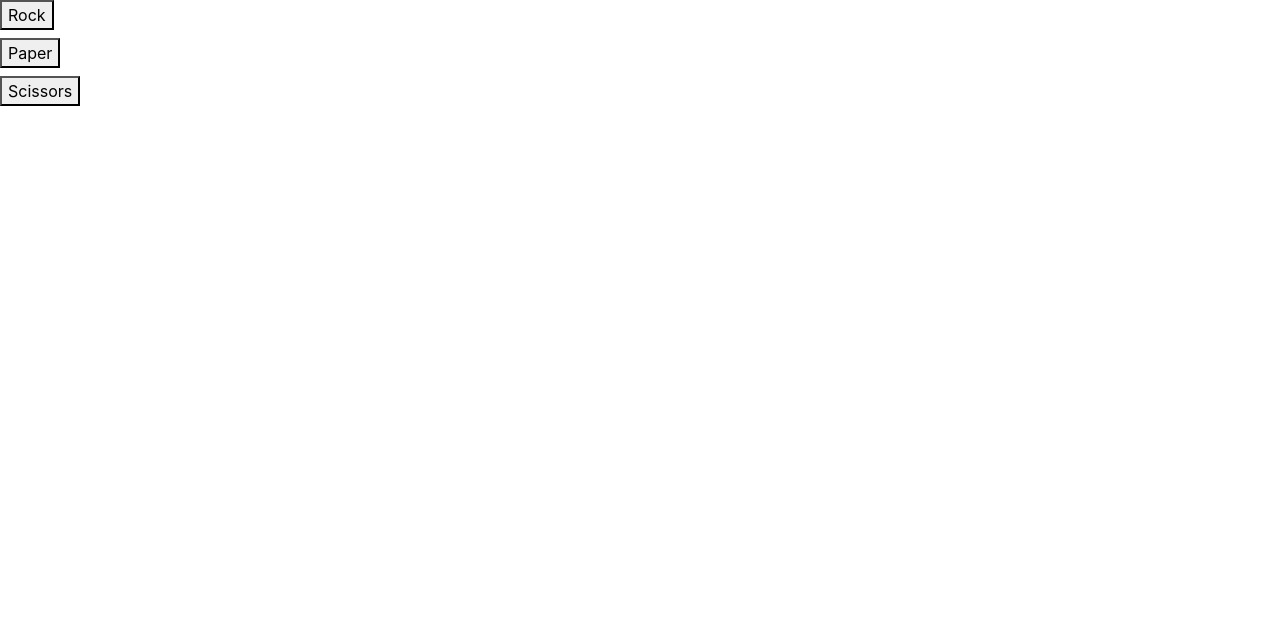
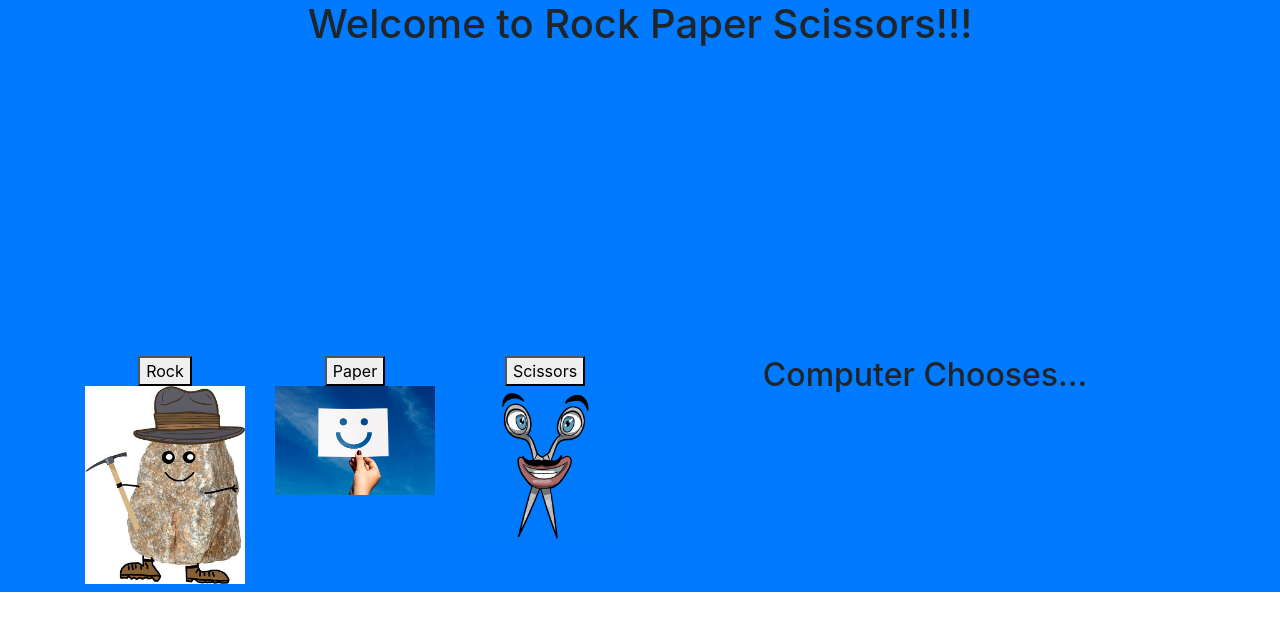
Before and after one commit to LukeTodd/Rock-Paper-Scissors, a plain HTML site: page index.html in a window 1280 px wide. Drawn offline with nearby package versions, Linux system fonts and the light colour scheme.

Commit message:
added css

```diff
--- a/apps/apps.js
+++ b/apps/apps.js
@@ -1,3 +1,16 @@
+let things = {
+  rock: {
+    img: '/assets/photos/rock-dude.jpg'
+  },
+  paper: {
+    img: '/assets/photos/paper-smiley.jpg'
+  },
+  scissors: {
+    img: '/assets/photos/scissors-happy.png'
+  }
+}
+
+
 
 let options = {
   choice1: 'Rock',
@@ -13,6 +26,13 @@ function random() {
   return options[choice];
 }
 
+// function displayCompImg() {
+//   let result = src=""
+//   let compChoice = random()
+//   if (compChoice == options.choice1) { result = things.rock.img }
+//   else if (compChoice == options.choice2) { result = things.paper.img }
+//   else result = things.scissors.img
+// }
 
 
 
@@ -20,11 +40,11 @@ function play(playerChoice) {
   let result = ''
   let compChoice = random()
   console.log(compChoice)
+  document.getElementById('compresult').innerText = compChoice
   if (playerChoice == compChoice) { result = "Draw" }
   else if (playerChoice == options.choice1 && compChoice == options.choice2) { result = "Loser!" }
   else if (playerChoice == options.choice2 && compChoice == options.choice3) { result = "Loser!" }
   else if (playerChoice == options.choice3 && compChoice == options.choice1) { result = "Loser!" }
   else result = "WINNER!!!!"
-
   document.getElementById('rockbtn').innerText = result
 }
--- a/index.html
+++ b/index.html
@@ -5,21 +5,55 @@
   <meta charset="UTF-8">
   <meta name="viewport" content="width=device-width, initial-scale=1.0">
   <meta http-equiv="X-UA-Compatible" content="ie=edge">
-  <link rel="stylesheet" href="https://stackpath.bootstrapcdn.com/bootstrap/4.2.1/css/bootstrap.min.css" integrity="sha384-GJzZqFGwb1QTTN6wy59ffF1BuGJpLSa9DkKMp0DgiMDm4iYMj70gZWKYbI706tWS"
-    crossorigin="anonymous">
+  <link rel="stylesheet" href="https://stackpath.bootstrapcdn.com/bootstrap/4.2.1/css/bootstrap.min.css"
+    integrity="sha384-GJzZqFGwb1QTTN6wy59ffF1BuGJpLSa9DkKMp0DgiMDm4iYMj70gZWKYbI706tWS" crossorigin="anonymous">
   <link rel="stylesheet" href="style.css">
-  <title>RockPaperScissors</title>
+  <title>Rock Paper Scissors</title>
 </head>
 
+<div class="bg-primary">
+
   <body>
-  <section>
+    <header class="section">
+      <div class="row">
+        <div class="col-12">
+          <h1 class="text-center">Welcome to Rock Paper Scissors!!!</h1>
+        </div>
+      </div>
+    </header>
+    <section class="container">
+      <div class="row">
+        <div class="col-6 pdGame">
+          <div class="row">
+            <div class="col-12 col-md-4 text-center">
               <button onclick="play('Rock')">Rock</button>
-    <h1 id="rockbtn"></h1>
+              <img class="img-fluid" src="/assets/photos/rock-dude.jpg" alt="">
+            </div>
+            <div class="col-12 col-md-4 text-center">
               <button onclick="play('Paper')">Paper</button>
-    <h2 id="rockbtn"></h2>
+              <img class="img-fluid" src="/assets/photos/paper-smiley.jpg" alt="">
+            </div>
+            <div class="col-12 col-md-4 text-center">
               <button onclick="play('Scissors')">Scissors</button>
+              <img class="img-fluid" src="/assets/photos/scissors-happy.png" alt="">
+            </div>
+          </div>
+        </div>
+        <div class="col-6 text-center pdGame">
+          <h2>Computer Chooses...</h2>
+          <p id="compresult"></p>
+
+        </div>
+      </div>
+    </section>
+    <section class="container">
+      <div class="row">
+        <div class="col-12 text-center">
           <h3 id="rockbtn"></h3>
+        </div>
+      </div>
     </section>
+
 
 
 
@@ -27,5 +61,6 @@
 
     <script src="apps/apps.js"></script>
   </body>
+</div>
 
 </html>
--- a/style.css
+++ b/style.css
@@ -0,0 +1,7 @@
+.compresult {
+  margin: 0 auto;
+}
+
+.pdGame {
+  padding-top: 300px;
+}
```
Also changed, not shown: assets/photos/paper-smiley.jpg (added), assets/photos/rock-dude.jpg (added), assets/photos/scissors-happy.png (added). Lines whose indentation alone changed are shown as unchanged.
